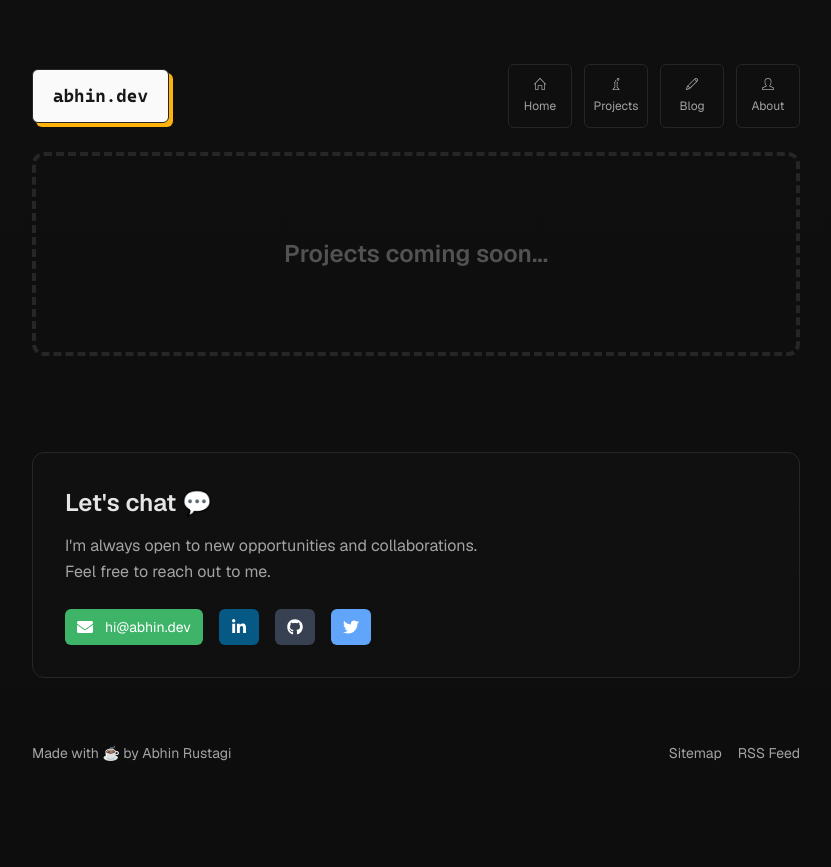
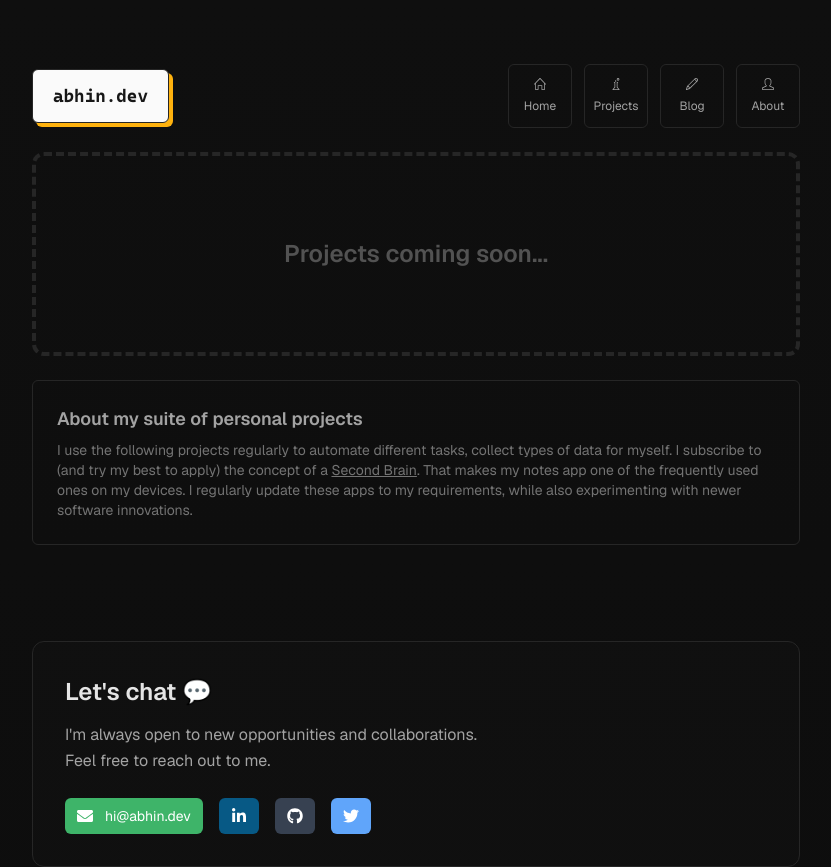
Before and after one commit to AbhinRustagi/abhin.dev, a Next.js app: page /work in a window 1280 px wide. Shown: the top 867 px of the page, without its empty margins (224-1055 px from the left). Built offline with nearby package versions, Linux system fonts and the light colour scheme.

Commit message:
chore: personal projects desc

```diff
--- a/src/app/work/page.tsx
+++ b/src/app/work/page.tsx
@@ -1,5 +1,7 @@
 import Projects from "@/components/Cards/Projects";
+import { Heading } from "@/components/Text";
 import generateMetadata from "@/lib/metadata";
+import Link from "next/link";
 
 export const metadata = generateMetadata({
   title: "Work",
@@ -7,5 +9,28 @@ export const metadata = generateMetadata({
 });
 
 export default function Work() {
-  return <Projects />;
+  return (
+    <>
+      <Projects />
+      <div className="mt-6 rounded-md p-6 border border-neutral-800">
+        <Heading.H2 className="mb-2 lg:text-lg text-neutral-400">
+          About my suite of personal projects
+        </Heading.H2>
+        <p className="text-sm text-neutral-500">
+          I use the following projects regularly to automate different tasks,
+          collect types of data for myself. I subscribe to (and try my best to
+          apply) the concept of a{" "}
+          <Link
+            className="underline"
+            href="https://www.buildingasecondbrain.com/"
+          >
+            Second Brain
+          </Link>
+          . That makes my notes app one of the frequently used ones on my
+          devices. I regularly update these apps to my requirements, while also
+          experimenting with newer software innovations.
+        </p>
+      </div>
+    </>
+  );
 }
```
